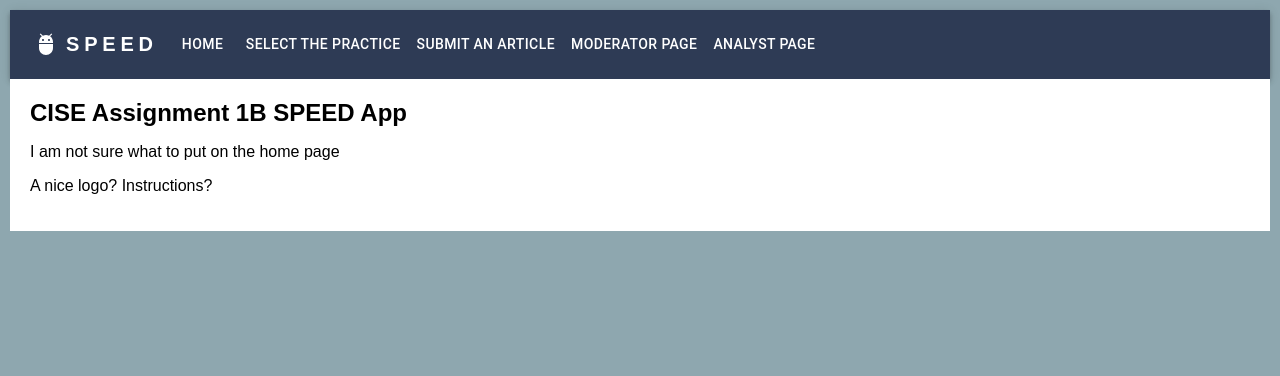
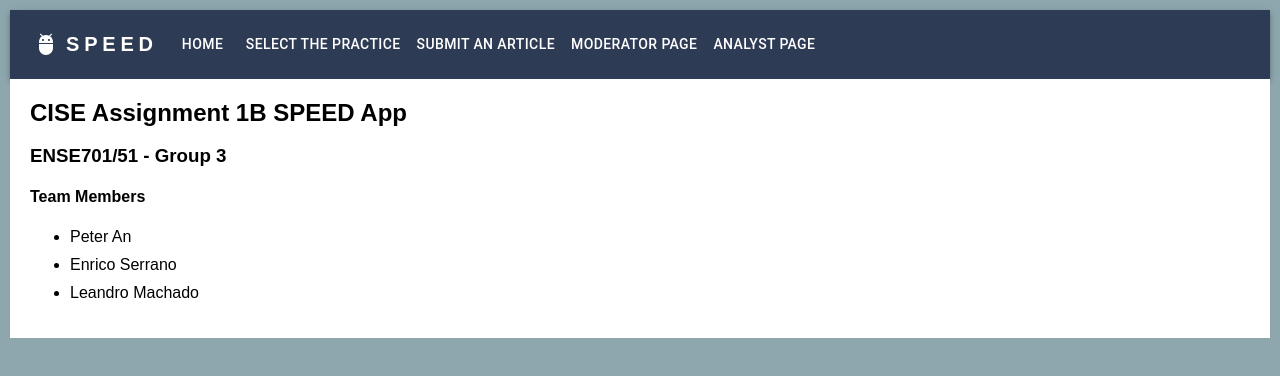
Before and after one commit to Exotica0122/CISE_Assignment_1B, a React (Create React App) app in the folder frontend/: page / in a window 1280 px wide. Shown: the top 376 px of the page. Built offline with nearby package versions, Linux system fonts and the light colour scheme.

Commit message:
Updated style for submissionForm

```diff
--- a/frontend/src/components/SubmissionForm.js
+++ b/frontend/src/components/SubmissionForm.js
@@ -9,6 +9,7 @@ import {
   Select,
   FormControl,
   InputLabel,
+  Box,
 } from "@mui/material";
 
 import SEPractices from "../dummydata/SEPractices";
@@ -36,6 +37,11 @@ const SubmissionForm = () => {
 
   return (
     <form onSubmit={handleSubmit(onSubmit)}>
+      <Box
+        display="flex"
+        justifyContent="center"
+        alignItems="center"
+      >
         <FormControl>
           <InputLabel id="practice-label">Practice</InputLabel>
           <Select
@@ -87,6 +93,7 @@ const SubmissionForm = () => {
             Submit
           </Button>
         </FormControl>
+      </Box>
     </form>
   );
 };
--- a/frontend/src/index.css
+++ b/frontend/src/index.css
@@ -3,7 +3,7 @@ body {
   padding: 10px;
   margin: 0;
 }
-h1, h2, p, ul, li {
+h1, h2, h3, h4, h5, h6, p, ul, li {
   font-family: sans-serif;
 }
 ul.header li {
--- a/frontend/src/pages/Home.js
+++ b/frontend/src/pages/Home.js
@@ -1,11 +1,16 @@
 import React from "react";
 
-const Home = () =>  {
+const Home = () => {
   return (
     <div>
       <h2>CISE Assignment 1B SPEED App</h2>
-        <p>I am not sure what to put on the home page</p>
-        <p>A nice logo? Instructions?</p>
+      <h3>ENSE701/51 - Group 3</h3>
+      <h4>Team Members</h4>
+      <ul>
+        <li>Peter An</li>
+        <li>Enrico Serrano</li>
+        <li>Leandro Machado</li>
+      </ul>
     </div>
   );
 }
```
Lines whose indentation alone changed are shown as unchanged.
